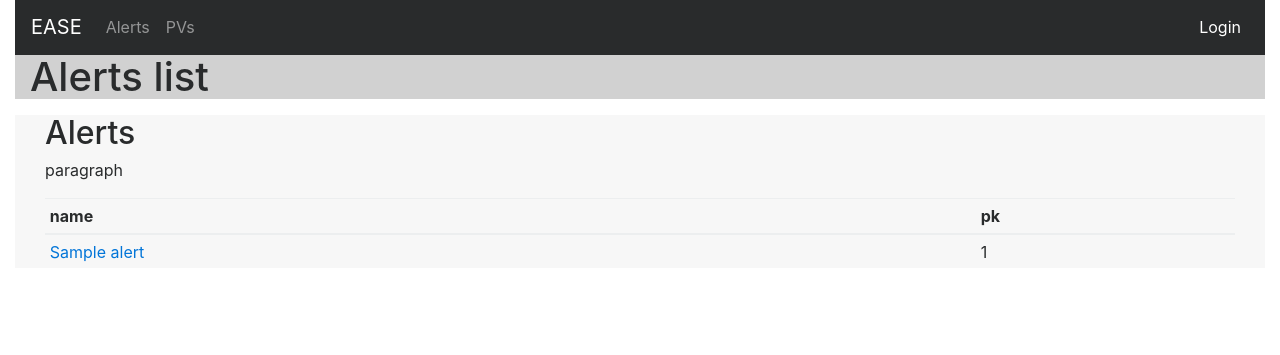
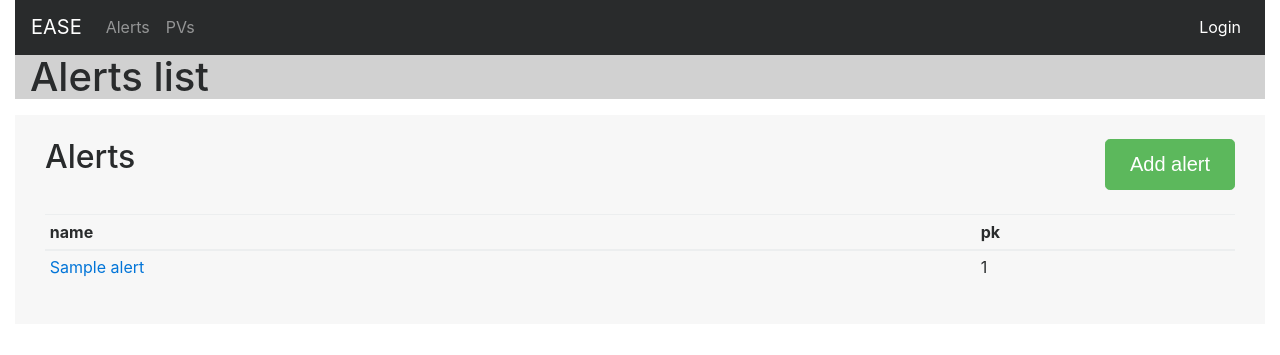
Before and after one commit to slaclab/ease, a Django app: template web_interface/alert_config_app/templates/alerts_all.html in a window 1280 px wide. Shown: the part 17-372 px from the top of the page. Run offline with Django 3.2, Linux system fonts and the light colour scheme; the template is opened without the code that fills it: most values are stand-ins (such as "Sample title", 1, 10 or a date in 2020); parts of the project's set-up code (start-up, migrations or seed data) failed here and were passed over; some libraries are stand-ins or nearby versions.

Commit message:
add alert added

```diff
--- a/web_interface/alert_config_app/templates/alert_config.html
+++ b/web_interface/alert_config_app/templates/alert_config.html
@@ -79,7 +79,7 @@ Alert configuration page
     {% for entry in form %}
     <!--<br>-->
     <div class="form-group row col-sm-12">
-         <label for="" class="col-sm-2 col-form-label"> {{entry.label}} </label>
+        <label for="" class="col-sm-2 col-form-label"> {{entry.label}} </label>
         <div class="col-sm-10"> {{entry}} </div>
     </div>
     {% endfor %}
--- a/web_interface/alert_config_app/templates/alerts_all.html
+++ b/web_interface/alert_config_app/templates/alerts_all.html
@@ -9,8 +9,20 @@ Alerts list
 
 <div class="container-fluid">
   {% if alert_list %}
-  <h2>Alerts</h2>
-  <p>paragraph</p>
+  <br>
+  <div class="row">
+    <div class="col">
+      <h2>Alerts</h2>
+    </div>
+    <div class="col text-right">
+    <!--<input class="btn btn-primary pull-right" type="button" id="add_trigger_btn" value="Add Trigger"/>    -->
+    <a href="{% url 'alert_create' %}">
+    <button type="button" class="btn btn-success btn-lg text-right">Add alert
+    </button>
+    </a>
+    </div>
+  </div>
+  <br>
   <table class="table table-sm">
     <thead>
       <tr>
@@ -47,6 +59,7 @@ Alerts list
 	</div>
 {% endif %}
 
+<br>
 
 
 
--- a/web_interface/alert_config_app/views.py
+++ b/web_interface/alert_config_app/views.py
@@ -102,10 +102,6 @@ def alert_config(request,pk=None,*args,**kwargs):
     triggerFormSet = formset_factory(configTrigger)
 
     if request.method == 'POST':
-
-        for x in sorted(request.POST):
-            print(x, "\t",request.POST[x])
-
         form = configAlert(request.POST,)
         triggerForm = triggerFormSet(request.POST, prefix='tg')
 
```
